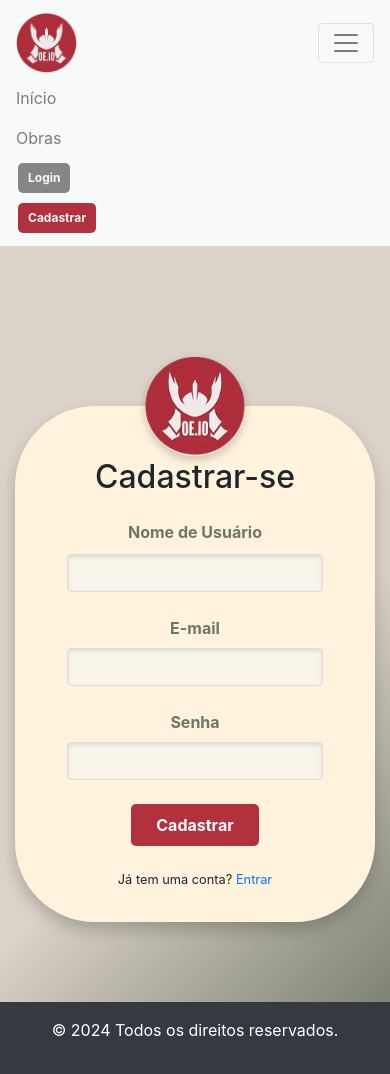
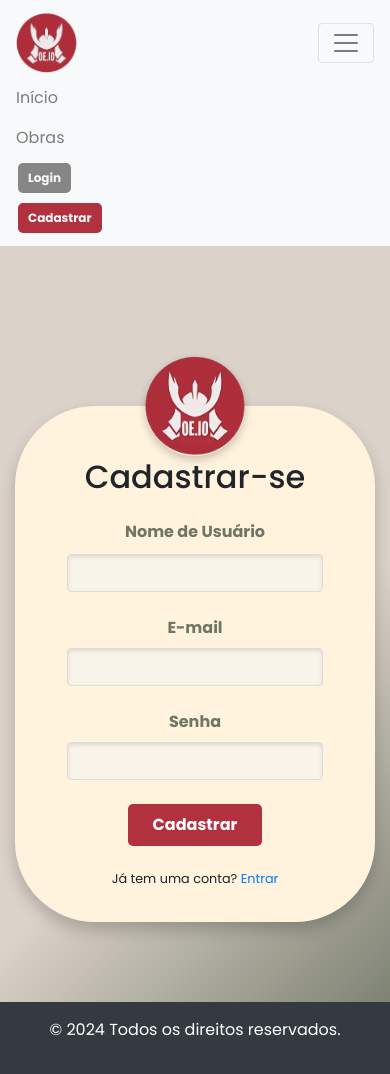
Before and after one commit to Guilherme615/Otaku.io, a Django app: page /register/ in a window 390 px wide, after a click that opens the changed part. Run offline with Django 5.2, Linux system fonts and the light colour scheme; some libraries are stand-ins or nearby versions; some web fonts are replaced.

Commit message:
tipografia update WIP

```diff
--- a/static/css/banner.css
+++ b/static/css/banner.css
@@ -1,6 +1,33 @@
+/* Fontes do Google */
 @import url('https://fonts.cdnfonts.com/css/ica-rubrik-black');
 @import url('https://fonts.cdnfonts.com/css/poppins');
 @import url('https://fonts.googleapis.com/css2?family=Courier+Prime:ital,wght@0,400;0,700;1,400;1,700&family=Inter:ital,opsz,wght@0,14..32,100..900;1,14..32,100..900&family=Poppins:ital,wght@0,100;0,200;0,300;0,400;0,500;0,600;0,700;0,800;0,900;1,100;1,200;1,300;1,400;1,500;1,600;1,700;1,800;1,900&display=swap');
+
+.banner h1, .banner .content h2, .banner .content .author {
+    font-family: 'Poppins', 'Inter', 'Courier Prime', sans-serif;
+}
+
+.banner .content h1::after {
+    font-family: 'Poppins', 'Inter', 'Courier Prime', sans-serif;
+}
+
+.banner .content .model {
+    font-family: 'Poppins', 'Inter', 'Courier Prime', sans-serif;
+}
+
+/* Ajustes para dispositivos menores */
+@media screen and (max-width: 1023px) {
+    .banner .content h1, .banner .content .author {
+        font-family: 'Poppins', 'Inter', 'Courier Prime', sans-serif;
+    }
+}
+
+@media screen and (max-width: 767px) {
+    .banner .content h1 {
+        font-family: 'Poppins', 'Inter', 'Courier Prime', sans-serif;
+    }
+}
+
 
 .banner {
     width: 100%;
--- a/static/css/style.css
+++ b/static/css/style.css
@@ -1,4 +1,31 @@
+/* Fontes do Google */
 @import url('https://fonts.googleapis.com/css2?family=Courier+Prime:ital,wght@0,400;0,700;1,400;1,700&family=Inter:ital,opsz,wght@0,14..32,100..900;1,14..32,100..900&family=Poppins:ital,wght@0,100;0,200;0,300;0,400;0,500;0,600;0,700;0,800;0,900;1,100;1,200;1,300;1,400;1,500;1,600;1,700;1,800;1,900&display=swap');
+
+body, input, button, .form-label, .form-control, .btn-custom, .btn-custom-login, .profile-header h2, .profile-info p, .profile-actions .btn, .obra-capa, .nav-item .btn-custom-login, .nav-item .btn-custom {
+    font-family: 'Poppins', 'Inter', 'Courier Prime', sans-serif;
+}
+
+.custom-card, .form-group {
+    font-family: 'Poppins', 'Inter', 'Courier Prime', sans-serif;
+}
+
+.form-control:focus {
+    font-family: 'Poppins', 'Inter', 'Courier Prime', sans-serif;
+}
+
+/* Ajustes para dispositivos menores */
+@media (max-width: 768px) {
+    .nav-item .btn-custom-login, .nav-item .btn-custom {
+        font-family: 'Poppins', 'Inter', 'Courier Prime', sans-serif;
+    }
+}
+
+@media (max-width: 480px) {
+    .nav-item .btn-custom-login, .nav-item .btn-custom {
+        font-family: 'Poppins', 'Inter', 'Courier Prime', sans-serif;
+    }
+}
+
 
 /* Gradiente de fundo */
 body {
```
